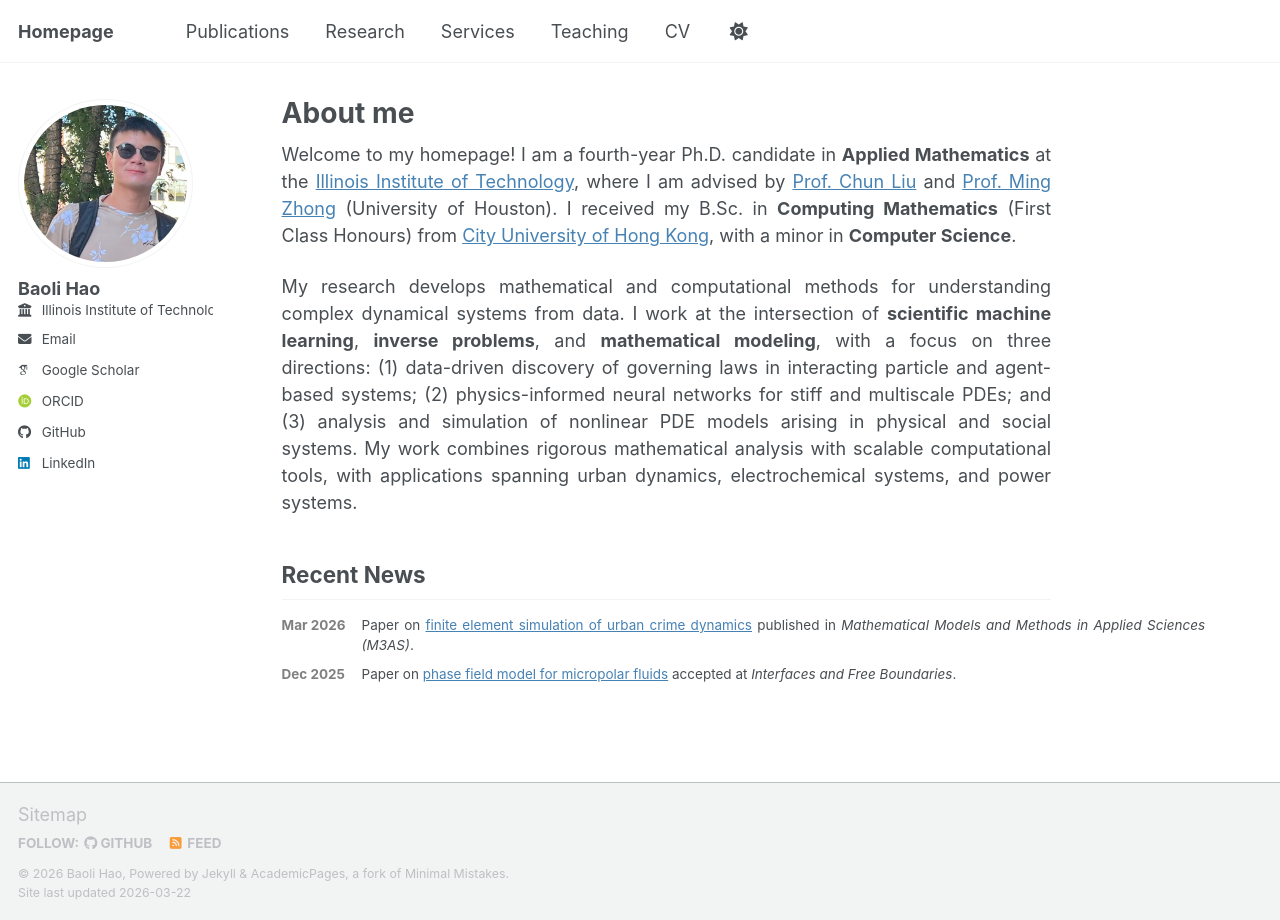
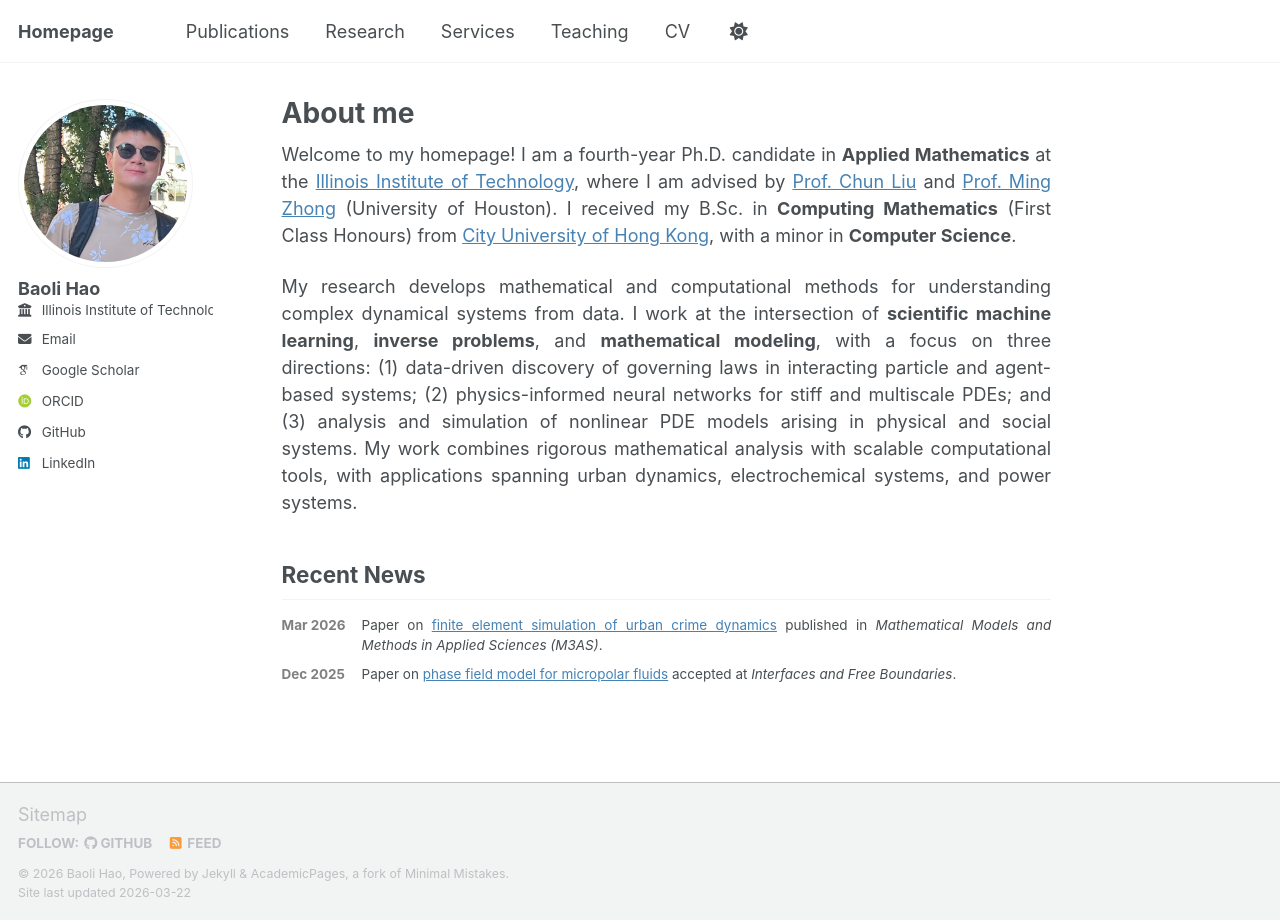
Before and after one commit to baolihao/baolihao.github.io, a Jekyll site: the page built from _pages/about.md, in a window 1280 px wide. Built offline with Jekyll 4.4.1, drawn with Linux system fonts in a browser that asks for light colours; some web fonts are replaced; a script bundle is joined from its source files by our own code; library files that are not in the unit come from our copies.

Commit message:
Update about.md

```diff
--- a/_pages/about.md
+++ b/_pages/about.md
@@ -19,7 +19,7 @@ My research develops mathematical and computational methods for understanding co
 
 ## Recent News
 
-<table style="width:120%; border:none; border-collapse:collapse;">
+<table style="width:100%; border:none; border-collapse:collapse;">
   <tr style="border:none;">
     <td style="border:none; white-space:nowrap; vertical-align:top; padding:4px 16px 4px 0; color:grey;"><strong>Mar 2026</strong></td>
     <td style="border:none; vertical-align:top; padding:4px 0; text-align:justify;">Paper on <a href="https://www.worldscientific.com/doi/abs/10.1142/S0218202526500193">finite element simulation of urban crime dynamics</a> published in <em>Mathematical Models and Methods in Applied Sciences (M3AS)</em>.</td>
```
